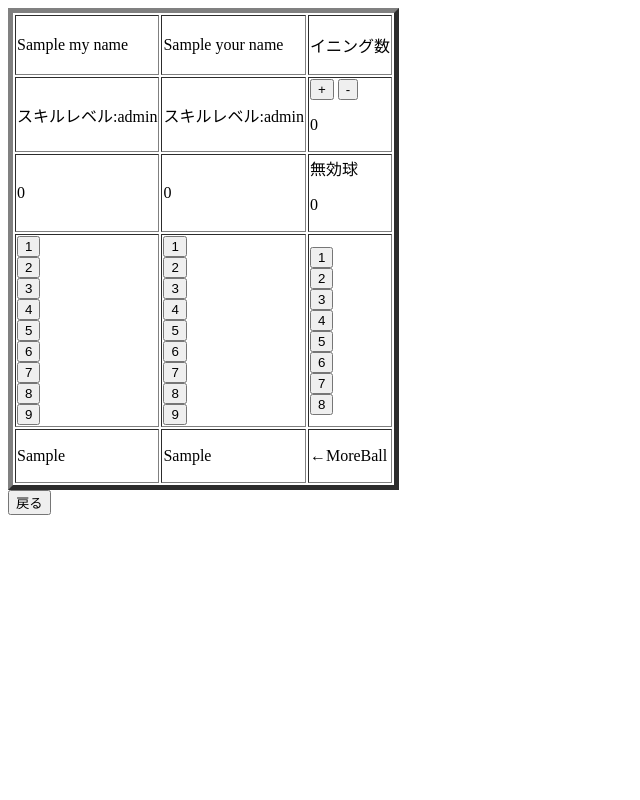
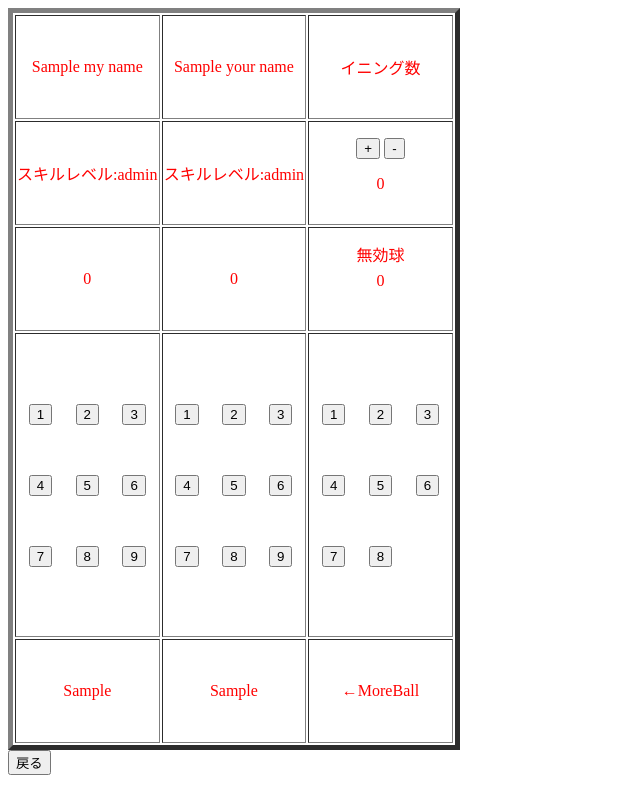
Before and after one commit to JunJon09/billiard, a Flask app: template templates/jpa.html in a window 1280 px wide. Shown: the whole page, without its empty margins (0-640 px from the left). Run offline with Flask 2, Linux system fonts and the light colour scheme; the template is opened without the code that fills it: most values are stand-ins (such as "Sample title", 1, 10 or a date in 2020).

Commit message:
ボタンの配置は完了

```diff
--- a/static/style.css
+++ /dev/null
@@ -1,3 +0,0 @@
-body{
-
-}
--- /dev/null
+++ b/static/style_jpa.css
@@ -0,0 +1,42 @@
+/* スマホ用 */
+main{
+  box-sizing: border-box;
+  margin: 0 auto;
+}
+table{
+  text-align: center;
+  height: 10vh;
+}
+td{
+  width: 33.3%;
+  height: 100px;
+}
+#disball{
+  position: relative;
+  top:-10px;
+}
+.ball-frame{
+  height: 300px;
+
+}
+.ball{
+  display: grid;
+  grid-template-columns: 1fr 1fr 1fr;
+  grid-template-rows: 1fr 1fr 1fr;
+  row-gap: 50px;
+}
+
+/* タブレット用 */
+@media screen and (min-width: 481px){
+  body{
+    color: blue;
+  }
+}
+
+/* PC用 */
+/*デバイスが縦向きの場合*/
+@media screen and (min-width: 960px) {
+  body{
+    color: red;
+  }
+}
--- a/templates/jpa.html
+++ b/templates/jpa.html
@@ -1,11 +1,36 @@
 <!DOCTYPE html>
-<html lang="en">
+<html lang="ja">
 <head>
   <meta charset="UTF-8">
   <meta http-equiv="X-UA-Compatible" content="IE=edge">
   <meta name="viewport" content="width=device-width, initial-scale=1.0">
   <title>JPA</title>
-  <link rel="stylesheet" href="../static/style.css">
+  <link rel="stylesheet" href="../static/style_jpa.css">
+  <script type="text/javascript">
+    var windowSize = window.innerWidth;
+    if(windowSize<=481){
+      window.onorientationchange = function () {
+        switch ( window.orientation ) {
+         case 0:
+          break;
+         case 90:
+          alert('画面を縦にしてくださいね');
+          break;
+         case -90:
+          alert('画面を縦にしてくださいね');
+          break;
+        }
+      }
+    }else{
+      window.onorientationchange = function () {
+        switch ( window.orientation ) {
+         case 0:
+          alert('画面を横にしてくださいね');
+          break;
+        }
+      }
+    }
+    </script>
 </head>
 <body>
   <!-- ジンジャで表示している。 -->
@@ -44,92 +69,98 @@
             <div id="yourcount"><p>0</p></div>
           </td>
           <td>
-            <div>無効球<p id="disball">0</p></div>
+            <div class="dis">無効球<p id="disball">0</p></div>
           </td>
         </tr>
         <tr>
-          <td>
-            <div class="bill-ball">
+          <td class="ball-frame">
+            <div class="ball">
+              <div class="bill-ball1">
                 <input type="button" value="1" id="mybtn1">
               </div>
-            <div class="bill-ball">
+              <div class="bill-ball2">
                 <input type="button" value="2" id="mybtn2">
               </div>
-            <div class="bill-ball">
+              <div class="bill-ball3">
                 <input type="button" value="3" id="mybtn3">
               </div>
-            <div class="bill-ball">
+              <div class="bill-ball4">
                 <input type="button" value="4" id="mybtn4">
               </div>
-            <div class="bill-ball">
+              <div class="bill-ball5">
                 <input type="button" value="5" id="mybtn5">
               </div>
-            <div class="bill-ball">
+              <div class="bill-ball6">
                 <input type="button" value="6" id="mybtn6">
               </div>
-            <div class="bill-ball">
+              <div class="bill-ball7">
                 <input type="button" value="7" id="mybtn7">
               </div>
-            <div class="bill-ball">
+              <div class="bill-ball8">
                 <input type="button" value="8" id="mybtn8">
               </div>
-            <div class="bill-ball">
+              <div class="bill-ball9">
                 <input type="button" value="9" id="mybtn9">
               </div>
+            </div>
           </td>
-          <td>
-            <div class="bill-ball">
+          <td class="ball-frame">
+            <div class="ball">
+              <div class="bill-ball1">
                 <input type="button" value="1" id="yourbtn1">
               </div>
-            <div class="bill-ball">
+              <div class="bill-ball2">
                 <input type="button" value="2" id="yourbtn2">
               </div>
-            <div class="bill-ball">
+              <div class="bill-ball3">
                 <input type="button" value="3" id="yourbtn3">
               </div>
-            <div class="bill-ball">
+              <div class="bill-ball4">
                 <input type="button" value="4" id="yourbtn4">
               </div>
-            <div class="bill-ball">
+              <div class="bill-ball5">
                 <input type="button" value="5" id="yourbtn5">
               </div>
-            <div class="bill-ball">
+              <div class="bill-ball6">
                 <input type="button" value="6" id="yourbtn6">
               </div>
-            <div class="bill-ball">
+              <div class="bill-ball7">
                 <input type="button" value="7" id="yourbtn7">
               </div>
-            <div class="bill-ball">
+              <div class="bill-ball8">
                 <input type="button" value="8" id="yourbtn8">
               </div>
-            <div class="bill-ball">
+              <div class="bill-ball9">
                 <input type="button" value="9" id="yourbtn9">
               </div>
+            </div>
           </td>
-          <td>
-            <div class="bill-ball">
+          <td class="ball-frame">
+            <div class="ball">
+              <div class="bill-ball1">
                 <input type="button" value="1" id="disbtn1">
               </div>
-            <div class="bill-ball">
+              <div class="bill-ball2">
                 <input type="button" value="2" id="disbtn2">
               </div>
-            <div class="bill-ball">
+              <div class="bill-ball3">
                 <input type="button" value="3" id="disbtn3">
               </div>
-            <div class="bill-ball">
+              <div class="bill-ball4">
                 <input type="button" value="4" id="disbtn4">
               </div>
-            <div class="bill-ball">
+              <div class="bill-ball5">
                 <input type="button" value="5" id="disbtn5">
               </div>
-            <div class="bill-ball">
+              <div class="bill-ball6">
                 <input type="button" value="6" id="disbtn6">
               </div>
-            <div class="bill-ball">
+              <div class="bill-ball7">
                 <input type="button" value="7" id="disbtn7">
               </div>
-            <div class="bill-ball">
+              <div class="bill-ball8">
                 <input type="button" value="8" id="disbtn8">
+              </div>
             </div>
           </td>
         </tr>
```
Also changed, not shown: README.md. Lines whose indentation alone changed are shown as unchanged.
